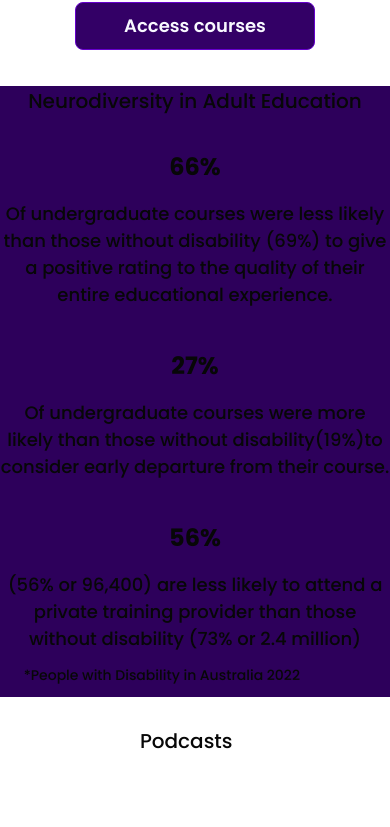
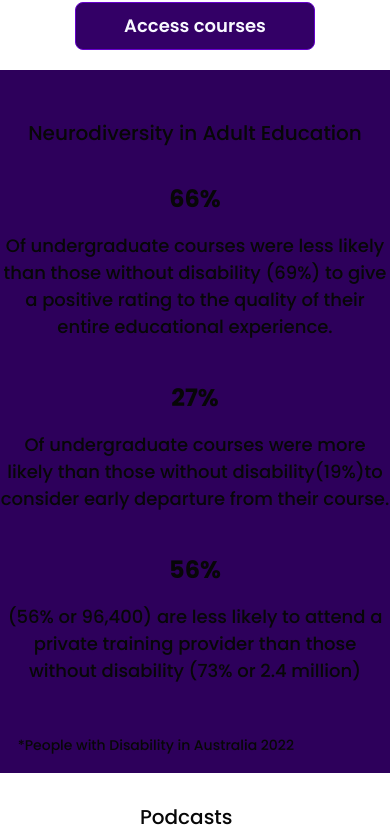
Before and after one commit to shademel/neurostudy-portal, a Next.js app: page / in a window 390 px wide. Shown: the part 670-1497 px from the top of the page. Built offline with nearby package versions, Linux system fonts and the light colour scheme.

Commit message:
add padding to fact section

```diff
--- a/src/app/components/fact/fact.module.css
+++ b/src/app/components/fact/fact.module.css
@@ -44,7 +44,7 @@
     background-color: #2d005b;
   }
   .factTitle {
-    padding-top: px;
+    padding-top: 2rem;
   }
   .factGrid {
     display: flex;
@@ -60,6 +60,6 @@
   .factReference {
     text-align: right;
     margin-right: 80px;
-    padding: 10px;
+    padding: 3rem 1rem 1rem 1rem;
   }
 }
```
